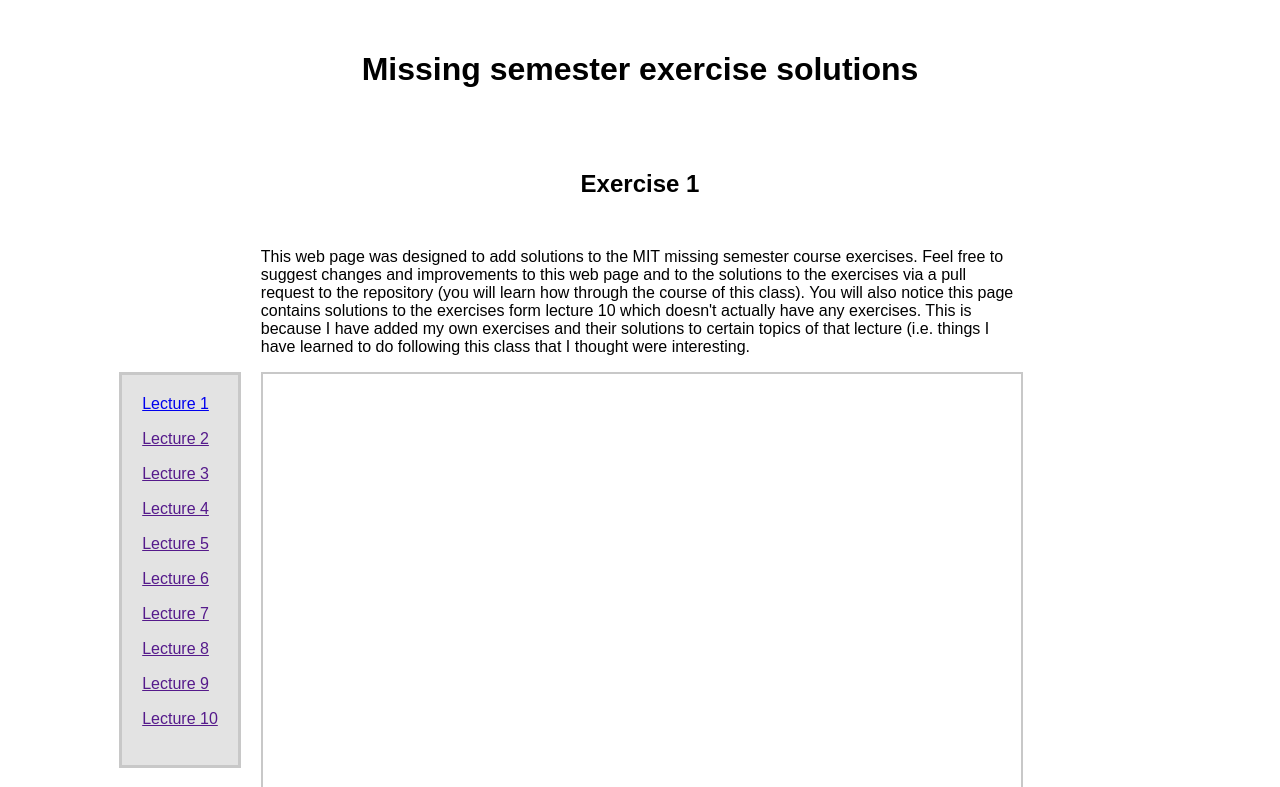
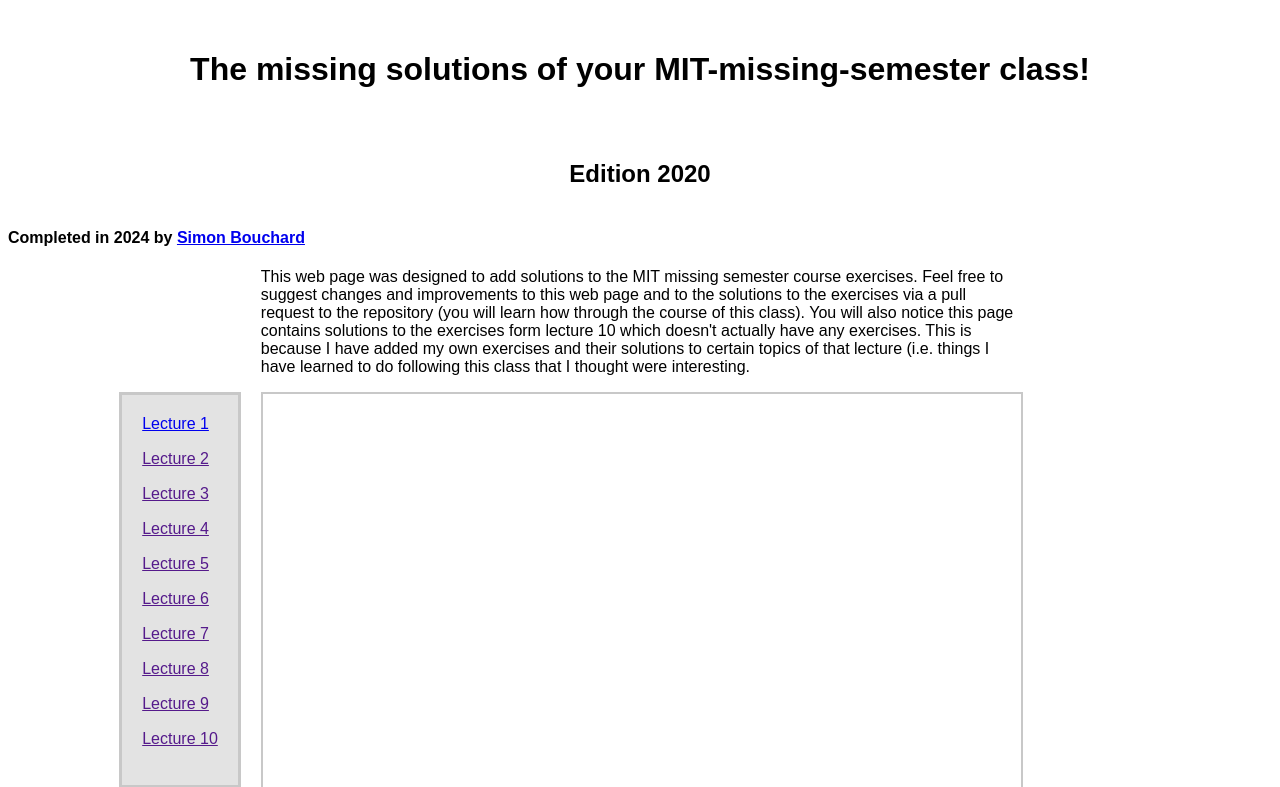
Before and after one commit to simon-bouchard/Missing-Semester-Solutions, a PHP site: page /solutionsv2.htm in a window 1280 px wide. Shown: the top 787 px of the page. Run offline with PHP 8.4, Linux system fonts and the light colour scheme.

Commit message:
Change header modify exercise formatting

```diff
--- a/solutionsv2.htm
+++ b/solutionsv2.htm
@@ -14,9 +14,10 @@
 <body>
 
 <div>
-<h1>Missing semester exercise solutions</h1>
-<h2>Exercise 1</h2>
-<p>This web page was designed to add solutions to the MIT missing semester course exercises. Feel free to suggest changes and improvements to this web page and to the solutions to the exercises via a pull request to the repository (you will learn how through the course of this class). You will also notice this page contains solutions to the exercises form lecture 10 which doesn't actually have any exercises. This is because I have added my own exercises and their solutions to certain topics of that lecture (i.e. things I have learned to do following this class that I thought were interesting.</p>
+<h1>The missing solutions of your MIT-missing-semester class! </h1>
+<h2>Edition 2020</h2>
+<h4>Completed in 2024 by <a href="https://github.com/simon-bouchard">Simon Bouchard</a></h4>
+<p class="p">This web page was designed to add solutions to the MIT missing semester course exercises. Feel free to suggest changes and improvements to this web page and to the solutions to the exercises via a pull request to the repository (you will learn how through the course of this class). You will also notice this page contains solutions to the exercises form lecture 10 which doesn't actually have any exercises. This is because I have added my own exercises and their solutions to certain topics of that lecture (i.e. things I have learned to do following this class that I thought were interesting.</p>
 </div>
 
 <div style="overflow:auto">
--- a/style.css
+++ b/style.css
@@ -3,9 +3,10 @@
 	font-size: 12pt;
 }
 
-h1 {text-align:center; padding: 30px;}
-h2 {text-align:center; padding: 30px;}
-p {
+h1 {text-align: center; padding: 30px 0px 20px 0px;}
+h2 {text-align: center; padding: 30px 0px 20px 0px;}
+h3 {text-align: center; padding-bottom: 50px; padding-top: 20px}
+.p {
 	width: 60%;
 	margin-left: 20%;
 }
@@ -51,7 +52,7 @@
 	       box-sizing: border-box;
        }
 
-       p {margin: 0px; width: 100%;}
+       .p {margin: 0px; width: 100%;}
 
        .menu a {
 		text-align: center;
@@ -59,4 +60,8 @@
 	.iframe { width: 100%; float: none; box-sizing: border-box;}
 }
 
+.instblock {margin:20px 0px 40px 40px;}
+
 code, samp {background-color: rgba(200, 200, 200, 0.5);}
+
+i {padding-top: 6px;}
```
Also changed, not shown: lectsol/lecture1.htm (+20 -1 lines).
